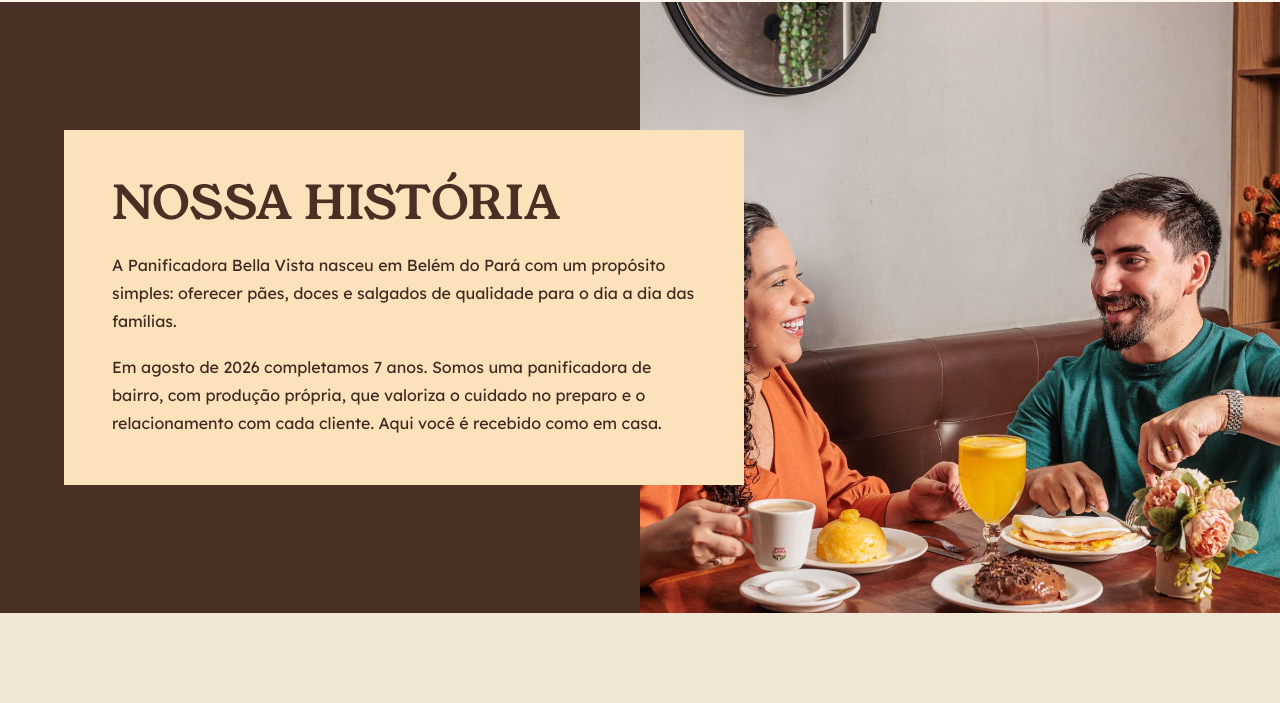
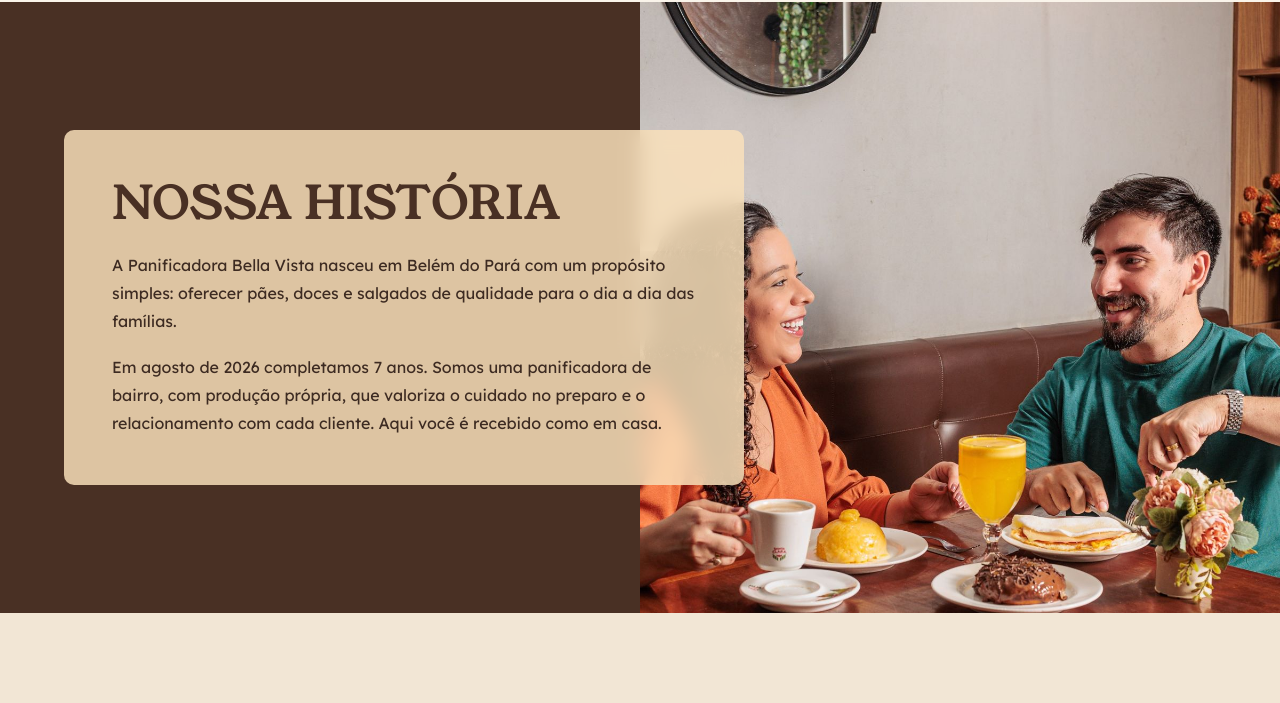
Before and after one commit to paulinhaproflm-ops/padaria-landing-page, a plain HTML site: page index.html in a window 1280 px wide. Shown: the part 4195-4898 px from the top of the page. Drawn offline with Linux system fonts and the light colour scheme.

Commit message:
Caixa da Nossa história levemente transparente e suavizada
Co-Authored-By: Claude Opus 5.5 <noreply@anthropic.com>
Claude-Session: https://claude.ai/code/session_015F88mMQjZNGv1VMR1R3jpz

```diff
--- a/css/style.css
+++ b/css/style.css
@@ -760,13 +760,17 @@ main section > p {
     z-index: 1;
     width: min(680px, 62%);
     max-width: none;
-    background-color: var(--creme-pedido);
+    /* creme levemente transparente, com desfoque suave do que está atrás */
+    background-color: rgba(251, 226, 187, 0.84);
+    -webkit-backdrop-filter: blur(10px);
+    backdrop-filter: blur(10px);
     margin: 0;
 }
 
 .sobre h2 {
     padding: 48px 48px 20px;
     font-size: 46px;
+    border-radius: 10px 10px 0 0;
 }
 
 .sobre h2::before {
@@ -782,6 +786,7 @@ main section > p {
 
 .sobre > p:last-of-type {
     padding-bottom: 48px;
+    border-radius: 0 0 10px 10px;
 }
 
 /* ===== LOCALIZAÇÃO ===== */
```
